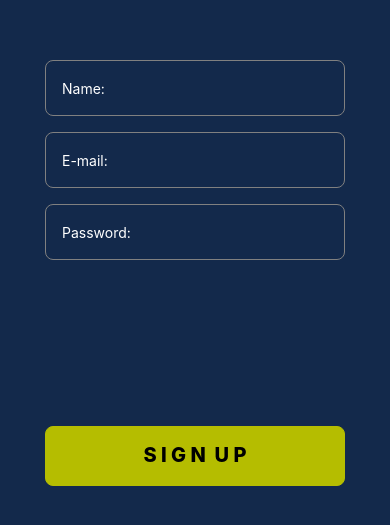
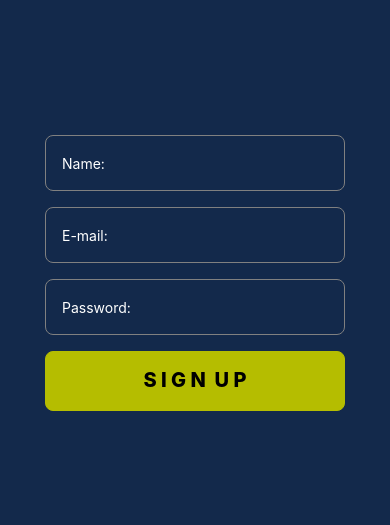
Before and after one commit to TecoAdamo/AuthApp, a React Native app: screen / in a window 390 px wide. Shown: the part 239-764 px from the top of the page. Built offline with nearby package versions, Linux system fonts and the light colour scheme.

Commit message:
style: Styles altered

```diff
--- a/src/components/button.tsx
+++ b/src/components/button.tsx
@@ -39,7 +39,6 @@ const styles = StyleSheet.create({
     height: 60,
     width: 300,
     padding: 16,
-    marginTop: "50%",
   },
   textBtn: {
     textAlign: "center",
```
